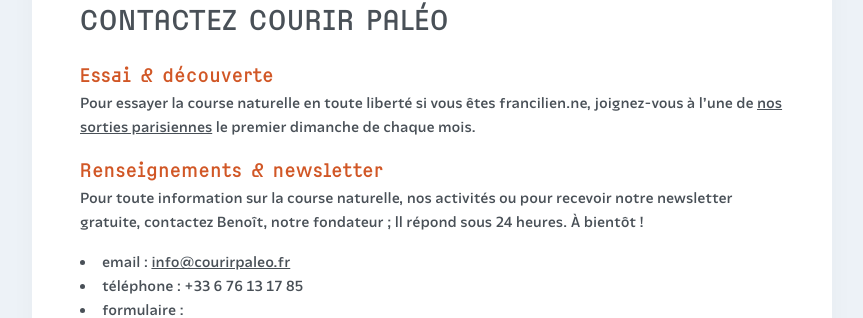
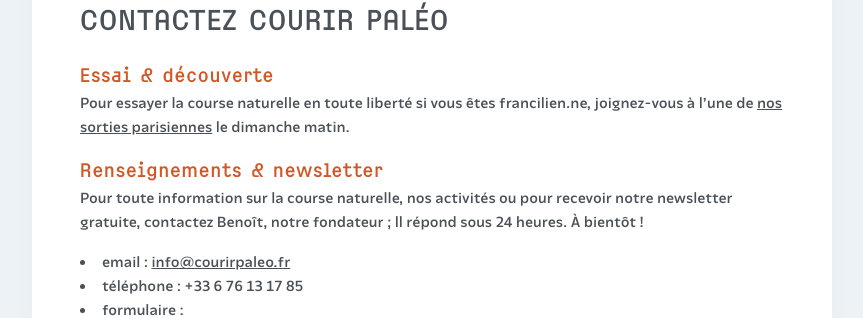
Before and after one commit to courirpaleo/courirpaleo.github.io, a Jekyll site: the page built from _pages/contact.md, in a window 1280 px wide. Shown: the part 311-629 px from the top of the page, without its empty margins (208-1071 px from the left). Built offline with Jekyll 4.4.1, drawn with Linux system fonts in a browser that asks for light colours; some web fonts are replaced.

Commit message:
Update contact.md

```diff
--- a/_pages/contact.md
+++ b/_pages/contact.md
@@ -5,7 +5,7 @@
 # Contactez Courir Paléo
 
 ### Essai & découverte
-Pour essayer la course naturelle en toute liberté si vous êtes francilien.ne, joignez-vous à l'une de [nos sorties parisiennes](/sorties) le premier dimanche de chaque mois.
+Pour essayer la course naturelle en toute liberté si vous êtes francilien.ne, joignez-vous à l'une de [nos sorties parisiennes](/sorties) le dimanche matin.
 
 ### Renseignements & newsletter
 Pour toute information sur la course naturelle, nos activités ou pour recevoir notre newsletter gratuite, contactez Benoît, notre fondateur&nbsp;; ll répond sous 24 heures. À bientôt&nbsp;!
```
